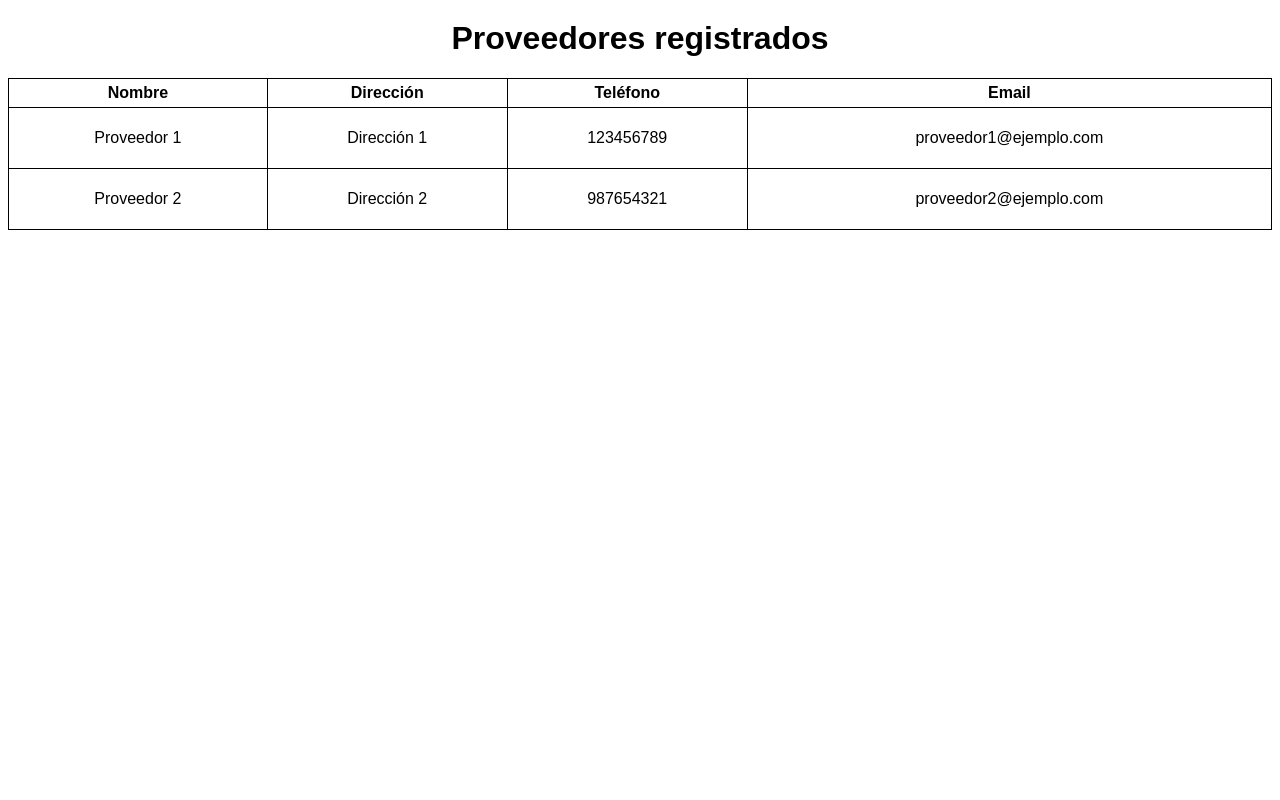
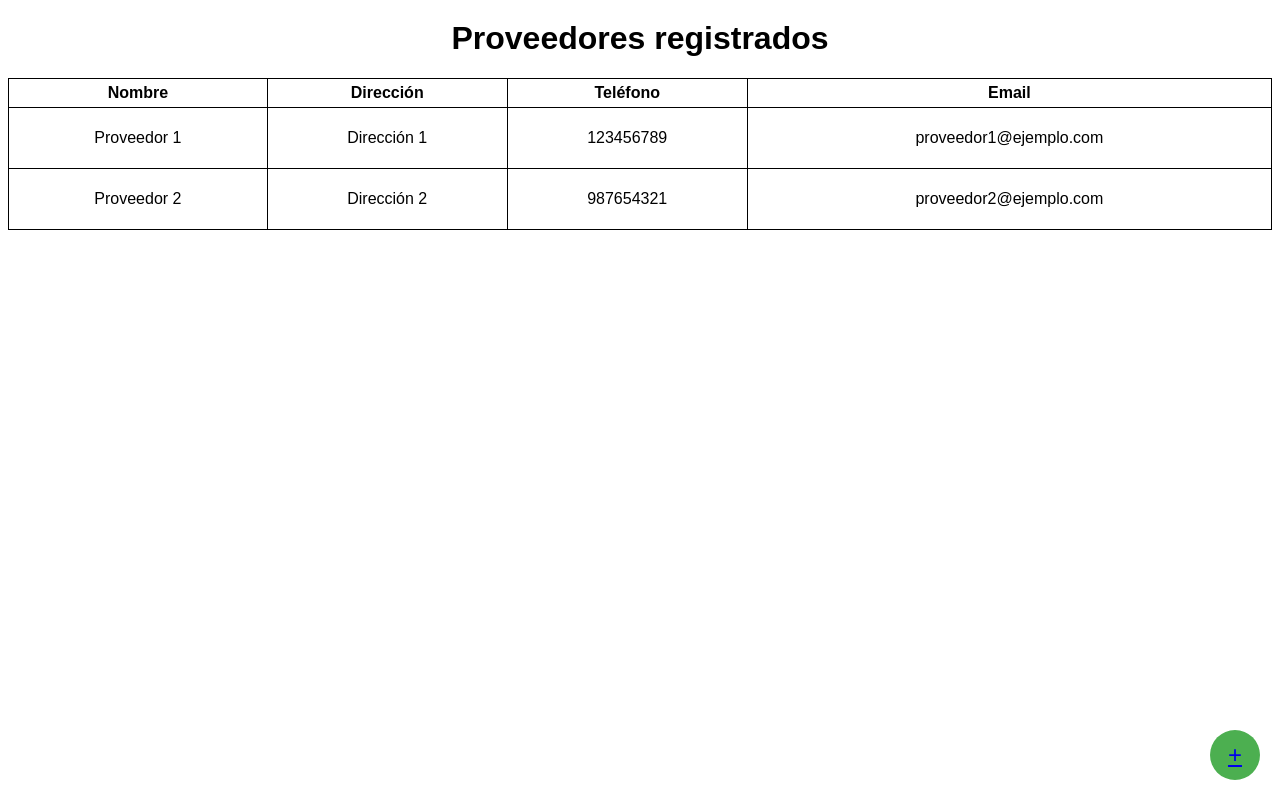
Before and after one commit to Johan-Hernandez-80/gestion-de-proveedores, a plain HTML site: page index.html in a window 1280 px wide. Drawn offline with Linux system fonts and the light colour scheme.

Commit message:
agrega boton de nuevo proveedor

```diff
--- a/css/styles.css
+++ b/css/styles.css
@@ -52,3 +52,19 @@ table {
     width: 100%;
     margin-top: 20px;
 }
+
+.nuevo-proveedor {
+    position: fixed;
+    bottom: 20px;
+    right: 20px;
+    background-color: #4CAF50;
+    color: white;
+    width: 50px;
+    height: 50px;
+    border-radius: 50%;
+    display: flex;
+    align-items: center;
+    justify-content: center;
+    font-size: 24px;
+    text-decoration: none;
+}
--- a/index.html
+++ b/index.html
@@ -11,6 +11,7 @@
 
 <body>
     <h1>Proveedores registrados</h1>
+    <div class="tabla-proveedores">
     <table>
         <thead>
             <tr>
@@ -48,7 +49,14 @@
                 <td>
                     <p>proveedor2@ejemplo.com</p>
                 </td>
+            </tr>
         </tbody>
+    </table>
+    </div>
+
+    <div class="nuevo-proveedor">
+        <a href="html/form-1.html"><p>+</p></a>
+    </div>
 </body>
 
 </html>
```
Lines whose indentation alone changed are shown as unchanged.
